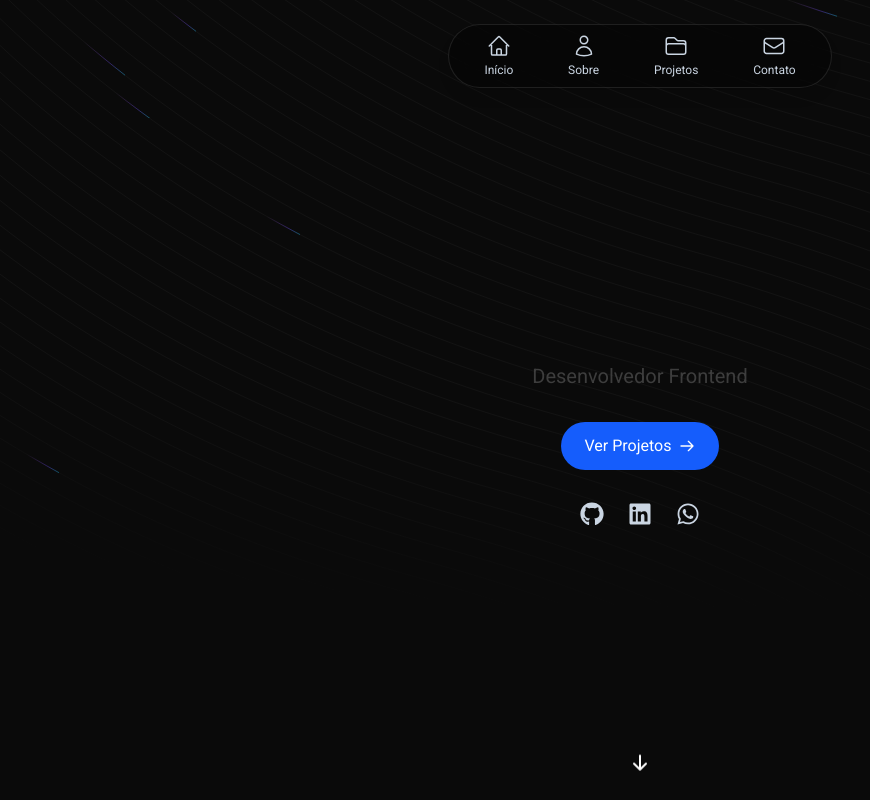
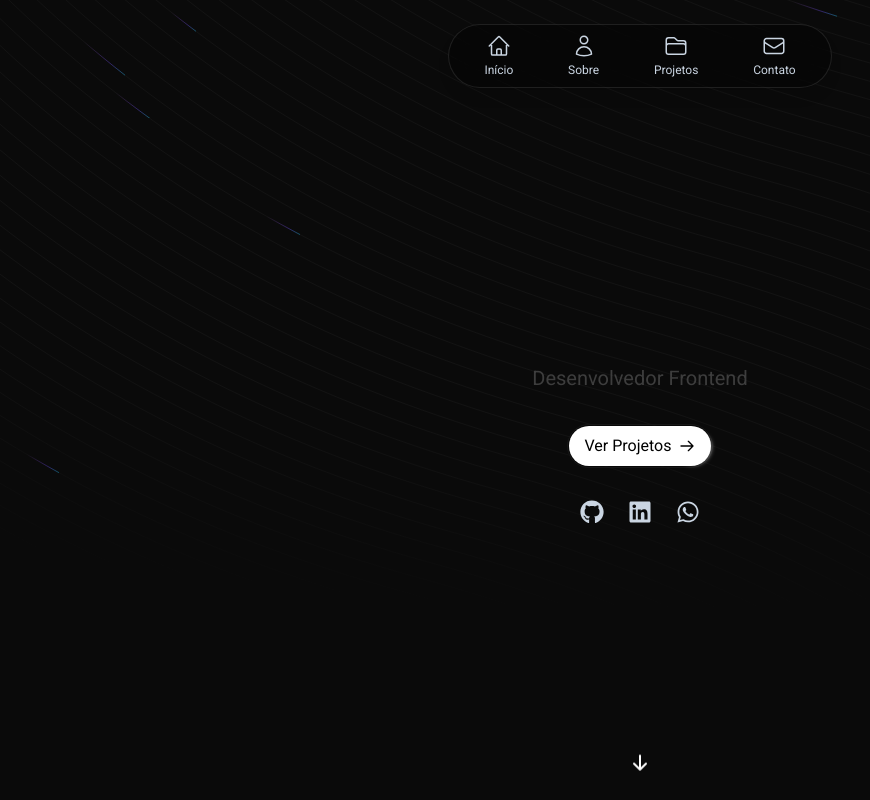
Before and after one commit to gabrielmlemes/portfolio-2.0, a Next.js app: page / in a window 1280 px wide. Shown: the top 800 px of the page, without its empty margins (0-870 px from the left). Built offline with nearby package versions, Linux system fonts and the light colour scheme.

Commit message:
style(animation): change ui animation

```diff
--- a/src/app/components/HeroClient.tsx
+++ b/src/app/components/HeroClient.tsx
@@ -5,6 +5,7 @@ import Link from "next/link";
 import { FaGithub, FaLinkedin, FaWhatsapp } from "react-icons/fa";
 import { HiOutlineArrowRight } from "react-icons/hi";
 import { AnimatedShinyText } from "./ui/shiny-text";
+import { HoverBorderGradient } from "./ui/button";
 
 const containerVariants = {
   hidden: { opacity: 0 },
@@ -50,12 +51,15 @@ export function HeroClient() {
         variants={itemVariants}
         className="mt-6 flex justify-center sm:mt-8"
       >
-        <Link
-          href="#projetos"
-          className="group inline-flex items-center justify-center gap-2 rounded-full bg-blue-600 px-5 py-2.5 text-sm text-white transition-all duration-300 hover:bg-blue-700 sm:px-6 sm:py-3 sm:text-base"
-        >
-          Ver Projetos
-          <HiOutlineArrowRight className="transition-transform duration-300 group-hover:translate-x-1" />
+        <Link href="#projetos">
+          <HoverBorderGradient
+            containerClassName="rounded-full"
+            as="button"
+            className="dark:bg-black cursor-pointer bg-white text-black dark:text-white flex items-center justify-center gap-2"
+          >
+            Ver Projetos
+            <HiOutlineArrowRight />
+          </HoverBorderGradient>
         </Link>
       </motion.div>
 
--- a/src/app/components/ui/ContactForm.tsx
+++ b/src/app/components/ui/ContactForm.tsx
@@ -5,6 +5,7 @@ import { z } from "zod";
 import emailjs from "@emailjs/browser";
 import { useForm } from "react-hook-form";
 import { zodResolver } from "@hookform/resolvers/zod";
+import GlareHover from "./glare-hover";
 
 const contactFormSchema = z.object({
   name: z.string().min(3, "O nome deve ter pelo menos 3 caracteres."),
@@ -72,6 +73,14 @@ export function ContactForm() {
   };
 
   return (
+    <GlareHover
+      glareColor="#ffffff"
+      glareOpacity={0.3}
+      glareAngle={-30}
+      glareSize={300}
+      transitionDuration={800}
+      playOnce={false}
+    >
       <form onSubmit={handleSubmit(onSubmit)} className="space-y-6">
         <div className="relative pb-4">
           <label
@@ -167,5 +176,6 @@ export function ContactForm() {
           )}
         </div>
       </form>
+    </GlareHover>
   );
 }
--- /dev/null
+++ b/src/app/components/ui/button.tsx
@@ -0,0 +1,99 @@
+"use client";
+import React, { useState, useEffect } from "react";
+
+import { motion } from "motion/react";
+import { cn } from "@/utils/tailwind-merge";
+
+type Direction = "TOP" | "LEFT" | "BOTTOM" | "RIGHT";
+
+export function HoverBorderGradient({
+  children,
+  containerClassName,
+  className,
+  as: Tag = "button",
+  duration = 1,
+  clockwise = true,
+  ...props
+}: React.PropsWithChildren<
+  {
+    as?: React.ElementType;
+    containerClassName?: string;
+    className?: string;
+    duration?: number;
+    clockwise?: boolean;
+  } & React.HTMLAttributes<HTMLElement>
+>) {
+  const [hovered, setHovered] = useState<boolean>(false);
+  const [direction, setDirection] = useState<Direction>("TOP");
+
+  const rotateDirection = (currentDirection: Direction): Direction => {
+    const directions: Direction[] = ["TOP", "LEFT", "BOTTOM", "RIGHT"];
+    const currentIndex = directions.indexOf(currentDirection);
+    const nextIndex = clockwise
+      ? (currentIndex - 1 + directions.length) % directions.length
+      : (currentIndex + 1) % directions.length;
+    return directions[nextIndex];
+  };
+
+  const movingMap: Record<Direction, string> = {
+    TOP: "radial-gradient(20.7% 50% at 50% 0%, hsl(0, 0%, 100%) 0%, rgba(255, 255, 255, 0) 100%)",
+    LEFT: "radial-gradient(16.6% 43.1% at 0% 50%, hsl(0, 0%, 100%) 0%, rgba(255, 255, 255, 0) 100%)",
+    BOTTOM:
+      "radial-gradient(20.7% 50% at 50% 100%, hsl(0, 0%, 100%) 0%, rgba(255, 255, 255, 0) 100%)",
+    RIGHT:
+      "radial-gradient(16.2% 41.199999999999996% at 100% 50%, hsl(0, 0%, 100%) 0%, rgba(255, 255, 255, 0) 100%)",
+  };
+
+  const highlight =
+    "radial-gradient(75% 181.15942028985506% at 50% 50%, #3275F8 0%, rgba(255, 255, 255, 0) 100%)";
+
+  useEffect(() => {
+    if (!hovered) {
+      const interval = setInterval(() => {
+        setDirection((prevState) => rotateDirection(prevState));
+      }, duration * 1000);
+      return () => clearInterval(interval);
+    }
+  }, [hovered]);
+  return (
+    <Tag
+      onMouseEnter={(event: React.MouseEvent<HTMLDivElement>) => {
+        setHovered(true);
+      }}
+      onMouseLeave={() => setHovered(false)}
+      className={cn(
+        "relative flex rounded-full border  content-center bg-black/20 hover:bg-black/10 transition duration-500 dark:bg-white/20 items-center flex-col flex-nowrap gap-10 h-min justify-center overflow-visible p-px decoration-clone w-fit",
+        containerClassName
+      )}
+      {...props}
+    >
+      <div
+        className={cn(
+          "w-auto text-white z-10 bg-black px-4 py-2 rounded-[inherit]",
+          className
+        )}
+      >
+        {children}
+      </div>
+      <motion.div
+        className={cn(
+          "flex-none inset-0 overflow-hidden absolute z-0 rounded-[inherit]"
+        )}
+        style={{
+          filter: "blur(2px)",
+          position: "absolute",
+          width: "100%",
+          height: "100%",
+        }}
+        initial={{ background: movingMap[direction] }}
+        animate={{
+          background: hovered
+            ? [movingMap[direction], highlight]
+            : movingMap[direction],
+        }}
+        transition={{ ease: "linear", duration: duration ?? 1 }}
+      />
+      <div className="bg-black absolute z-1 flex-none inset-[2px] rounded-[100px]" />
+    </Tag>
+  );
+}
--- /dev/null
+++ b/src/app/components/ui/glare-hover.tsx
@@ -0,0 +1,106 @@
+import React, { useRef } from "react";
+
+interface GlareHoverProps {
+  width?: string;
+  height?: string;
+  background?: string;
+  borderRadius?: string;
+  borderColor?: string;
+  children?: React.ReactNode;
+  glareColor?: string;
+  glareOpacity?: number;
+  glareAngle?: number;
+  glareSize?: number;
+  transitionDuration?: number;
+  playOnce?: boolean;
+  className?: string;
+  style?: React.CSSProperties;
+}
+
+const GlareHover: React.FC<GlareHoverProps> = ({
+  width = "100%",
+  height = "100%",
+  background = "transparent",
+  borderRadius = "none",
+  borderColor = "transparent",
+  children,
+  glareColor = "#ffffff",
+  glareOpacity = 0.5,
+  glareAngle = -45,
+  glareSize = 250,
+  transitionDuration = 650,
+  playOnce = false,
+  style = {},
+}) => {
+  const hex = glareColor.replace("#", "");
+  let rgba = glareColor;
+  if (/^[\dA-Fa-f]{6}$/.test(hex)) {
+    const r = parseInt(hex.slice(0, 2), 16);
+    const g = parseInt(hex.slice(2, 4), 16);
+    const b = parseInt(hex.slice(4, 6), 16);
+    rgba = `rgba(${r}, ${g}, ${b}, ${glareOpacity})`;
+  } else if (/^[\dA-Fa-f]{3}$/.test(hex)) {
+    const r = parseInt(hex[0] + hex[0], 16);
+    const g = parseInt(hex[1] + hex[1], 16);
+    const b = parseInt(hex[2] + hex[2], 16);
+    rgba = `rgba(${r}, ${g}, ${b}, ${glareOpacity})`;
+  }
+
+  const overlayRef = useRef<HTMLDivElement | null>(null);
+
+  const animateIn = () => {
+    const el = overlayRef.current;
+    if (!el) return;
+
+    el.style.transition = "none";
+    el.style.backgroundPosition = "-100% -100%, 0 0";
+    el.style.transition = `${transitionDuration}ms ease`;
+    el.style.backgroundPosition = "100% 100%, 0 0";
+  };
+
+  const animateOut = () => {
+    const el = overlayRef.current;
+    if (!el) return;
+
+    if (playOnce) {
+      el.style.transition = "none";
+      el.style.backgroundPosition = "-100% -100%, 0 0";
+    } else {
+      el.style.transition = `${transitionDuration}ms ease`;
+      el.style.backgroundPosition = "-100% -100%, 0 0";
+    }
+  };
+
+  const overlayStyle: React.CSSProperties = {
+    position: "absolute",
+    inset: 0,
+    background: `linear-gradient(${glareAngle}deg,
+        hsla(0,0%,0%,0) 60%,
+        ${rgba} 70%,
+        hsla(0,0%,0%,0) 100%)`,
+    backgroundSize: `${glareSize}% ${glareSize}%, 100% 100%`,
+    backgroundRepeat: "no-repeat",
+    backgroundPosition: "-100% -100%, 0 0",
+    pointerEvents: "none",
+  };
+
+  return (
+    <div
+      style={{
+        width,
+        height,
+        background,
+        borderRadius,
+        borderColor,
+        ...style,
+      }}
+      onMouseEnter={animateIn}
+      onMouseLeave={animateOut}
+    >
+      <div ref={overlayRef} style={overlayStyle} />
+      {children}
+    </div>
+  );
+};
+
+export default GlareHover;
```
Lines whose indentation alone changed are shown as unchanged.
